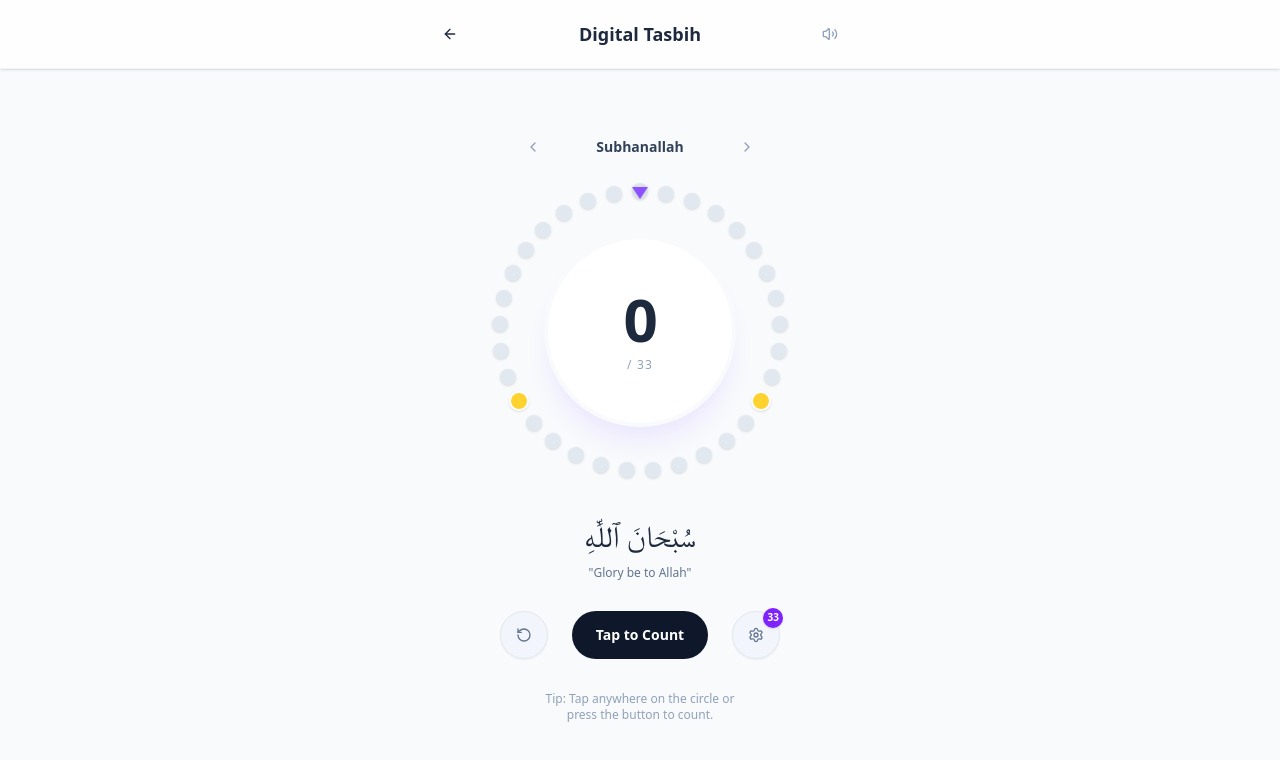
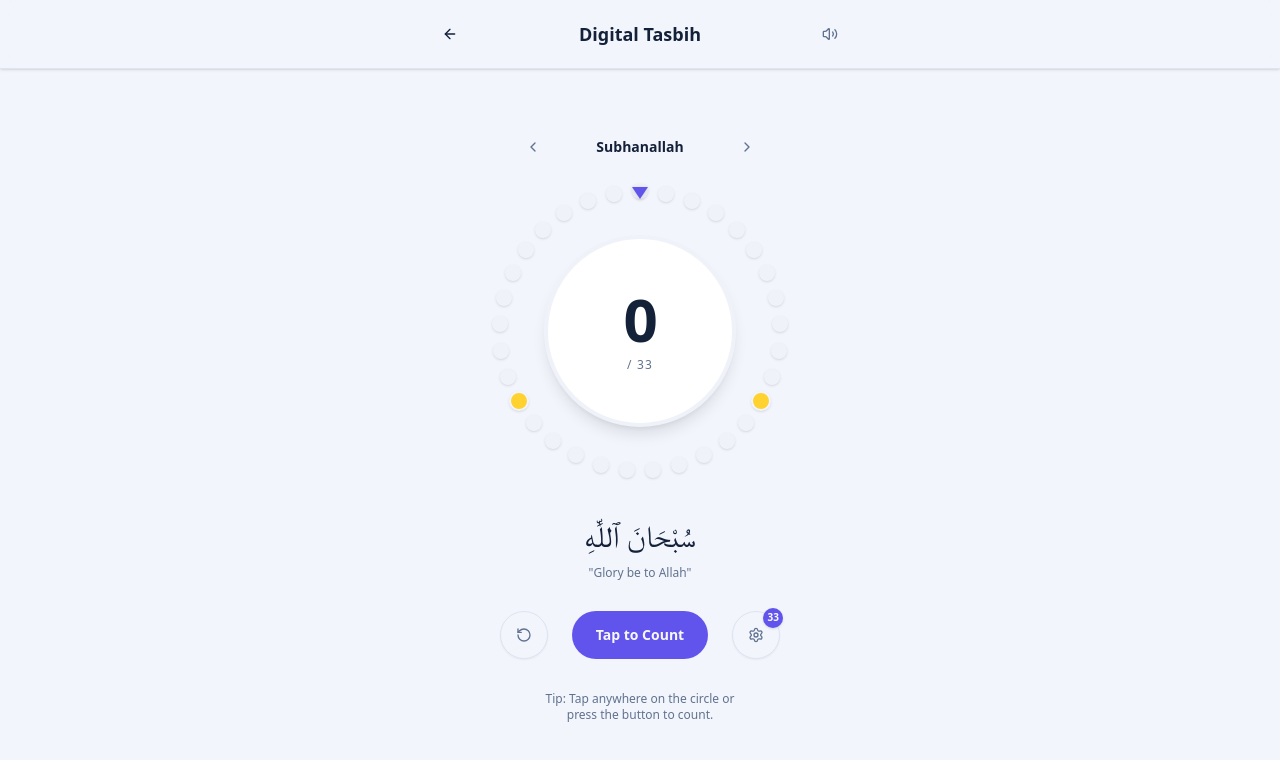
Before and after one commit to husnimr/ramadan-tracker, a Next.js app: page /tasbih in a window 1280 px wide. Shown: the top 760 px of the page. Built offline with nearby package versions, Linux system fonts and the light colour scheme.

Commit message:
feat: implement a digital Tasbih page with tap counting, dhikr selection

```diff
--- a/src/app/tasbih/page.tsx
+++ b/src/app/tasbih/page.tsx
@@ -71,15 +71,15 @@ export default function TasbihPage() {
     const rotation = count * anglePerBead;
 
     return (
-        <main className="min-h-screen bg-slate-50 text-slate-800 flex flex-col items-center justify-between pb-10 relative overflow-hidden">
+        <main className="min-h-screen bg-background text-foreground flex flex-col items-center justify-between pb-10 relative overflow-hidden">
             {/* Header */}
-            <div className="w-full bg-white/80 backdrop-blur-md sticky top-0 z-30 shadow-sm border-b border-slate-100">
+            <div className="w-full bg-background/80 backdrop-blur-md sticky top-0 z-30 shadow-sm border-b border-border">
                 <div className="max-w-md mx-auto px-6 py-4 flex items-center justify-between">
-                    <Button variant="ghost" size="icon" onClick={() => router.back()} className="rounded-full hover:bg-slate-100 -ml-2">
+                    <Button variant="ghost" size="icon" onClick={() => router.back()} className="rounded-full hover:bg-muted -ml-2">
                         <ArrowLeft className="w-6 h-6" />
                     </Button>
                     <h1 className="text-lg font-bold">Digital Tasbih</h1>
-                    <Button variant="ghost" size="icon" onClick={() => setVibrate(!vibrate)} className="rounded-full hover:bg-slate-100 -mr-2 text-slate-400 hover:text-violet-600">
+                    <Button variant="ghost" size="icon" onClick={() => setVibrate(!vibrate)} className="rounded-full hover:bg-muted -mr-2 text-muted-foreground hover:text-primary">
                         {vibrate ? <Volume2 className="w-5 h-5" /> : <VolumeX className="w-5 h-5" />}
                     </Button>
                 </div>
@@ -90,11 +90,11 @@ export default function TasbihPage() {
 
                 {/* Dhikr Selector */}
                 <div className="flex items-center gap-4 mb-2 z-20">
-                    <Button variant="ghost" size="icon" className="h-8 w-8 rounded-full text-slate-400 hover:text-violet-600" onClick={() => setSelectedDhikrIndex(prev => (prev - 1 + DHIKR_TYPES.length) % DHIKR_TYPES.length)}>
+                    <Button variant="ghost" size="icon" className="h-8 w-8 rounded-full text-muted-foreground hover:text-primary" onClick={() => setSelectedDhikrIndex(prev => (prev - 1 + DHIKR_TYPES.length) % DHIKR_TYPES.length)}>
                         <ChevronLeft className="w-5 h-5" />
                     </Button>
-                    <span className="text-sm font-bold text-slate-700 min-w-[150px] text-center truncate">{DHIKR_TYPES[selectedDhikrIndex].name}</span>
-                    <Button variant="ghost" size="icon" className="h-8 w-8 rounded-full text-slate-400 hover:text-violet-600" onClick={() => setSelectedDhikrIndex(prev => (prev + 1) % DHIKR_TYPES.length)}>
+                    <span className="text-sm font-bold text-foreground min-w-[150px] text-center truncate">{DHIKR_TYPES[selectedDhikrIndex].name}</span>
+                    <Button variant="ghost" size="icon" className="h-8 w-8 rounded-full text-muted-foreground hover:text-primary" onClick={() => setSelectedDhikrIndex(prev => (prev + 1) % DHIKR_TYPES.length)}>
                         <ChevronRight className="w-5 h-5" />
                     </Button>
                 </div>
@@ -127,7 +127,7 @@ export default function TasbihPage() {
                             return (
                                 <div
                                     key={i}
-                                    className={`absolute w-4 h-4 rounded-full shadow-sm transition-colors duration-300 ${isMarker ? "bg-amber-300 w-5 h-5 border-2 border-white" : "bg-slate-200"
+                                    className={`absolute w-4 h-4 rounded-full shadow-sm transition-colors duration-300 ${isMarker ? "bg-amber-300 w-5 h-5 border-2 border-background" : "bg-muted"
                                         }`}
                                     style={{
                                         left: `calc(50% + ${x}px - ${isMarker ? 10 : 8}px)`,
@@ -140,29 +140,29 @@ export default function TasbihPage() {
 
                     {/* Center Display / Tap Area */}
                     <div
-                        className="relative z-10 w-48 h-48 rounded-full bg-white shadow-xl shadow-violet-100 flex flex-col items-center justify-center cursor-pointer active:scale-95 transition-transform duration-100 select-none group border-4 border-slate-50"
+                        className="relative z-10 w-48 h-48 rounded-full bg-card shadow-lg dark:shadow-none flex flex-col items-center justify-center cursor-pointer active:scale-95 transition-transform duration-100 select-none group border-4 border-muted"
                         onClick={handleTap}
                     >
-                        <div className={`absolute inset-0 rounded-full bg-violet-50 opacity-0 transition-opacity duration-300 ${isPressed ? "opacity-100 scale-110" : "group-hover:opacity-50"}`}></div>
+                        <div className={`absolute inset-0 rounded-full bg-primary/20 opacity-0 transition-opacity duration-300 ${isPressed ? "opacity-100 scale-110" : "group-hover:opacity-50"}`}></div>
 
-                        <span className="text-6xl font-black text-slate-800 tabular-nums relative z-10 tracking-tight">
+                        <span className="text-6xl font-black text-foreground tabular-nums relative z-10 tracking-tight">
                             {count}
                         </span>
-                        <span className="text-xs font-medium text-slate-400 mt-2 uppercase tracking-widest relative z-10">
+                        <span className="text-xs font-medium text-muted-foreground mt-2 uppercase tracking-widest relative z-10">
                             {target === 0 ? "Infinite" : `/ ${target}`}
                         </span>
                     </div>
 
                     {/* Indicator Triangle at Top */}
-                    <div className="absolute top-4 left-1/2 -translate-x-1/2 w-0 h-0 border-l-[8px] border-l-transparent border-r-[8px] border-r-transparent border-t-[12px] border-t-violet-500 drop-shadow-sm z-20"></div>
+                    <div className="absolute top-4 left-1/2 -translate-x-1/2 w-0 h-0 border-l-[8px] border-l-transparent border-r-[8px] border-r-transparent border-t-[12px] border-t-primary drop-shadow-sm z-20"></div>
                 </div>
 
                 {/* Arabic Display */}
                 <div className="text-center mb-6 h-20 flex flex-col justify-center px-4">
-                    <p className="font-amiri text-2xl md:text-3xl text-slate-800 mb-1 leading-relaxed transition-all duration-300" dir="rtl">
+                    <p className="font-amiri text-2xl md:text-3xl text-foreground mb-1 leading-relaxed transition-all duration-300" dir="rtl">
                         {DHIKR_TYPES[selectedDhikrIndex].arabic}
                     </p>
-                    <p className="text-xs text-slate-500 font-medium max-w-xs mx-auto line-clamp-2">
+                    <p className="text-xs text-muted-foreground font-medium max-w-xs mx-auto line-clamp-2">
                         "{DHIKR_TYPES[selectedDhikrIndex].meaning}"
                     </p>
                 </div>
@@ -172,14 +172,14 @@ export default function TasbihPage() {
                     <Button
                         variant="outline"
                         size="icon"
-                        className="h-12 w-12 rounded-full border-slate-200 text-slate-500 hover:text-violet-600 hover:bg-violet-50"
+                        className="h-12 w-12 rounded-full border-border text-muted-foreground hover:text-primary hover:bg-muted"
                         onClick={resetCount}
                     >
                         <RotateCcw className="w-5 h-5" />
                     </Button>
 
                     <Button
-                        className="h-12 px-6 rounded-full bg-slate-900 text-white hover:bg-slate-800 font-bold"
+                        className="h-12 px-6 rounded-full bg-primary text-primary-foreground hover:bg-primary/90 font-bold"
                         onClick={handleTap}
                     >
                         Tap to Count
@@ -188,17 +188,17 @@ export default function TasbihPage() {
                     <Button
                         variant="outline"
                         size="icon"
-                        className="h-12 w-12 rounded-full border-slate-200 text-slate-500 hover:text-violet-600 hover:bg-violet-50 relative"
+                        className="h-12 w-12 rounded-full border-border text-muted-foreground hover:text-primary hover:bg-muted relative"
                         onClick={changeTarget}
                     >
-                        <span className="text-[10px] font-bold absolute -top-1 -right-1 bg-violet-600 text-white w-5 h-5 rounded-full flex items-center justify-center shadow-sm">
+                        <span className="text-[10px] font-bold absolute -top-1 -right-1 bg-primary text-primary-foreground w-5 h-5 rounded-full flex items-center justify-center shadow-sm">
                             {target === 0 ? "∞" : target}
                         </span>
                         <Settings className="w-5 h-5" />
                     </Button>
                 </div>
 
-                <p className="mt-8 text-xs text-slate-400 max-w-[200px] text-center">
+                <p className="mt-8 text-xs text-muted-foreground max-w-[200px] text-center">
                     Tip: Tap anywhere on the circle or press the button to count.
                 </p>
 
```
